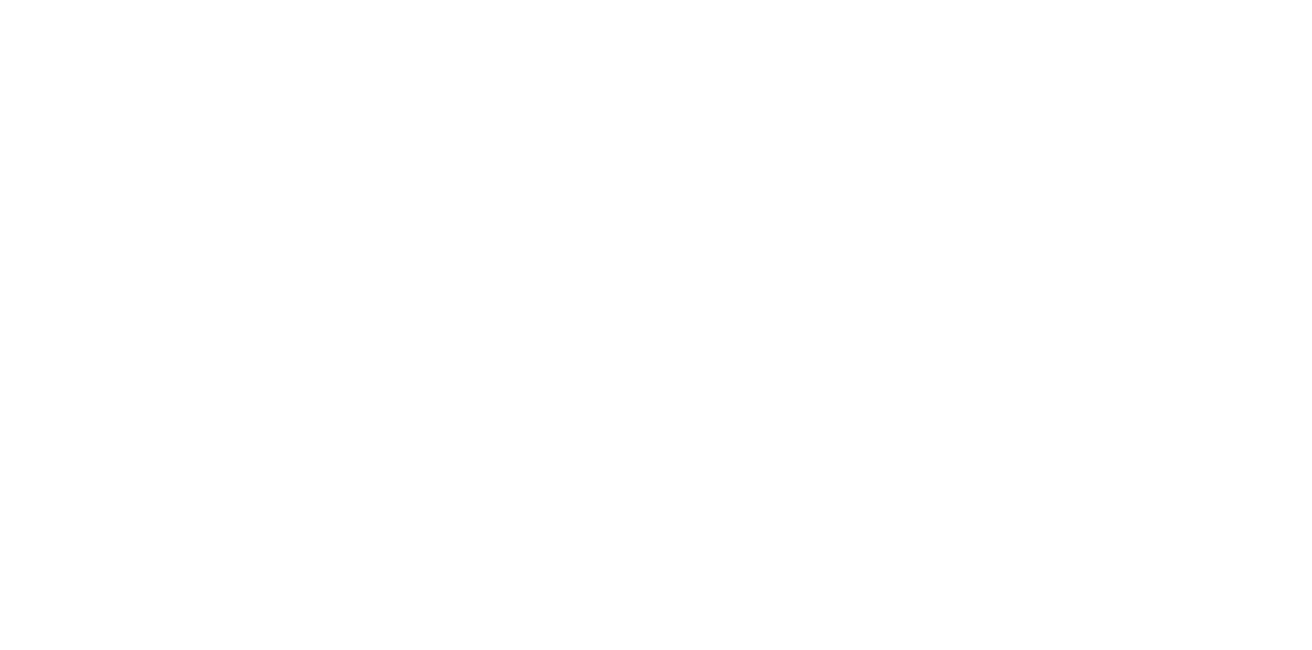
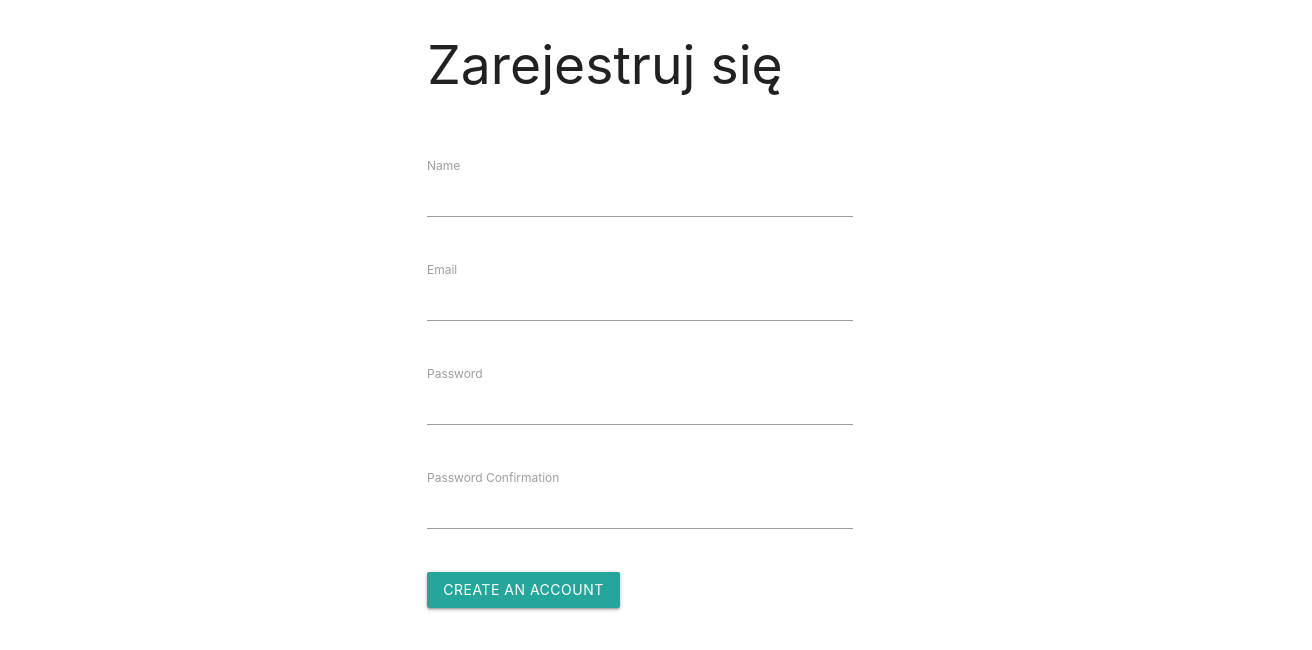
Before and after one commit to jwywrocki/react-vod, a React (Create React App) app in the folder client/: page /register in a window 1280 px wide. Shown: the top 650 px of the page, 1312 px wide, since content can reach past the window. Built offline with nearby package versions, Linux system fonts and the light colour scheme.

Commit message:
added register page

```diff
--- a/client/src/actions/types.js
+++ b/client/src/actions/types.js
@@ -1 +1,2 @@
 export const LOGIN_USER = 'login_user';
+export const REGISTER_USER = 'register_user';
--- a/client/src/components/App.js
+++ b/client/src/components/App.js
@@ -2,6 +2,7 @@
 import { Route, Switch } from 'react-router-dom';
 import About from './about';
 import Login from './register_login'
+import Register from './register_login/register'
 
 function App() {
   return (
@@ -9,6 +10,7 @@
       <Switch>
         <Route path="/about" component={About} />
         <Route path="/login" component={Login} />
+        <Route path="/register" component={Register} />
       </Switch>
     </div>
   );
--- a/client/src/components/register_login/index.js
+++ b/client/src/components/register_login/index.js
@@ -1,6 +1,7 @@
 import React, { Component } from 'react';
 import { connect } from 'react-redux';
 import { loginUser } from '../../actions/user_actions'
+import { Link } from 'react-router-dom';
 
 class RegisterLogin extends Component {
     state = {
@@ -51,60 +52,73 @@
     render() {
         return (
             <div className="container">
-                <h2>Zaloguj się</h2>
-                {this.state.errors.length > 0 && (
-                    <div>
-                        {this.displayErrors(this.state.errors)}
-                    </div>
-                )}
                 <div className="row">
-                    <form className="col s6" onSubmit={event => this.submitForm(event)}>
+                    <h2 className="col s12 offset-s3">Zaloguj się</h2>
+                </div>
+                <div className="row">
+                    {this.state.errors.length > 0 && (
+                        <div className="col s12 offset-s3">
+                            {this.displayErrors(this.state.errors)}
+                        </div>
+                    )}
+                </div>
+                <div className="row">
+                    <form className="col s6 offset-s3" onSubmit={event => this.submitForm(event)}>
                         <div className="row">
-                            <div className="input-field col s6">
+                            <div className="input-field col s12">
                                 <input
+                                    id="email"
+                                    type="email"
+                                    className="validate"
                                     name="email"
                                     value={this.state.email}
                                     onChange={e => this.handleChange(e)}
-                                    id="email"
-                                    type="email"
-                                    className="validate"
                                 />
-                                <label htmlFor="email">Email</label>
+                                <label className="active" htmlFor="email">Email</label>
                                 <span
                                     className="helper-txt"
-                                    data-error="Type a right email"
-                                    data-success="Correct"
+                                    data-error="wrong"
+                                    data-success="right"
                                 />
                             </div>
                         </div>
                         <div className="row">
-                            <div className="input-field col s6">
+                            <div className="input-field col s12">
                                 <input
+                                    id="password"
+                                    type="password"
+                                    className="validate"
                                     name="password"
                                     value={this.state.password}
                                     onChange={e => this.handleChange(e)}
-                                    id="password"
-                                    type="password"
-                                    className="validate"
                                 />
-                                <label htmlFor="email">Password</label>
+                                <label className="active" htmlFor="password">Password</label>
                                 <span
                                     className="helper-txt"
-                                    data-error="Wrong"
-                                    data-success="Correct"
+                                    data-error="wrong"
+                                    data-success="right"
                                 />
                             </div>
                         </div>
                         <div className="row">
-                            <div className="col s6">
+                            <div className="col s12">
                                 <button
-                                    className="btn waves-effect blue lighten-2"
+                                    className="btn waves-effect dark-green lighten-2"
                                     type="submit"
                                     name="action"
                                     onClick={this.submitForm}
                                 >
-                                    Login
+                                    Log in
+                                </button>&nbsp;&nbsp;
+                                <Link to="/register">
+                                    <button
+                                        className="btn waves-effect dark-green lighten-2"
+                                        type="submit"
+                                        name="action"
+                                    >
+                                        Sign up
                                 </button>
+                                </Link>
                             </div>
                         </div>
                     </form>
--- a/client/src/components/register_login/register.js
+++ b/client/src/components/register_login/register.js
@@ -0,0 +1,193 @@
+import React, { Component } from 'react';
+import { connect } from 'react-redux';
+import { registerUser } from '../../actions/user_actions'
+
+class Register extends Component {
+    state = {
+        name: "",
+        email: "",
+        password: "",
+        passwordConfirm: "",
+        errors: [],
+    };
+
+    displayErrors = errors =>
+        errors.map((error, i) => <p key={i}> {error}</p >)
+
+    handleChange = event => {
+        this.setState({ [event.target.name]: event.target.value })
+    }
+
+    isFormValid = () => {
+        let errors = [];
+        let error;
+
+        if (this.isFormEmpty(this.state)) {
+            error = { messsage: "Wypełnij wszystkie pola" };
+            this.state({ errors: errors.concat(error) });
+        } else if (!this.isPasswordValid(this.state)) {
+            error = { messsage: "Wpisane hasła są różne" };
+            this.state({ errors: errors.concat(error) });
+        } else {
+            return true;
+        }
+    }
+
+    isPasswordValid = ({ password, passwordConfirm }) => {
+        if (password.length < 6 || passwordConfirm.length < 6) {
+            return false;
+        } else if (password !== passwordConfirm) {
+            return false;
+        } else {
+            return true;
+        }
+    }
+
+    isFormEmpty = ({ name, email, password, passwordConfirm }) => {
+        return (
+            !name.length ||
+            !email.length ||
+            !password.length ||
+            !passwordConfirm.length
+        );
+    }
+
+    submitForm = event => {
+        event.preventDefault();
+
+        let dataToSubmit = {
+            name: this.state.name,
+            email: this.state.email,
+            password: this.state.password,
+            passwordConfirm: this.state.passwordConfirm,
+        }
+
+        if (this.isFormValid()) {
+            this.setState({ errors: [] })
+            this.props.dispatch(registerUser(dataToSubmit))
+                .then(response => {
+                    if (response.payload.success) {
+                        this.props.history.push('/login')
+                    } else {
+                        this.setState({
+                            errors: this.state.errors.concat("Rejestracja niepowiodła się")
+                        })
+                    }
+                })
+                .catch(err => {
+                    this.setState({
+                        errors: this.state.errors.concat(err)
+                    });
+                })
+        } else {
+            console.error("Form is not valid");
+        }
+    }
+
+    render() {
+        return (
+            <div className="container">
+                <div className="row">
+                    <h2 className="col s12 offset-s3">Zarejestruj się</h2>
+                </div>
+                <div className="row">
+                    {this.state.errors.length > 0 && (
+                        <div className="col s12 offset-s3">
+                            {this.displayErrors(this.state.errors)}
+                        </div>
+                    )}
+                </div>
+                <div className="row">
+                    <form className="col s6 offset-s3" onSubmit={event => this.submitForm(event)}>
+                        <div className="row">
+                            <div className="input-field col s12">
+                                <input
+                                    id="name"
+                                    type="text"
+                                    className="validate"
+                                    name="name"
+                                    value={this.state.name}
+                                    onChange={e => this.handleChange(e)}
+                                />
+                                <label className="active" htmlFor="name">Name</label>
+                                <span
+                                    className="helper-txt"
+                                    data-error="wrong"
+                                    data-success="right"
+                                />
+                            </div>
+                        </div>
+                        <div className="row">
+                            <div className="input-field col s12">
+                                <input
+                                    id="email"
+                                    type="email"
+                                    className="validate"
+                                    name="email"
+                                    value={this.state.email}
+                                    onChange={e => this.handleChange(e)}
+                                />
+                                <label className="active" htmlFor="email">Email</label>
+                                <span
+                                    className="helper-txt"
+                                    data-error="wrong"
+                                    data-success="right"
+                                />
+                            </div>
+                        </div>
+                        <div className="row">
+                            <div className="input-field col s12">
+                                <input
+                                    id="password"
+                                    type="password"
+                                    className="validate"
+                                    name="password"
+                                    value={this.state.password}
+                                    onChange={e => this.handleChange(e)}
+                                />
+                                <label className="active" htmlFor="password">Password</label>
+                                <span
+                                    className="helper-txt"
+                                    data-error="wrong"
+                                    data-success="right"
+                                />
+                            </div>
+                        </div>
+                        <div className="row">
+                            <div className="input-field col s12">
+                                <input
+                                    id="passwordConfirm"
+                                    type="password"
+                                    className="validate"
+                                    name="passwordConfirm"
+                                    value={this.state.passwordConfirm}
+                                    onChange={e => this.handleChange(e)}
+                                />
+                                <label className="active" htmlFor="passwordConfirm">Password Confirmation</label>
+                                <span
+                                    className="helper-txt"
+                                    data-error="wrong"
+                                    data-success="right"
+                                />
+                            </div>
+                        </div>
+                        <div className="row">
+                            <div className="col s12">
+                                <button
+                                    className="btn waves-effect dark-green lighten-2"
+                                    type="submit"
+                                    name="action"
+                                    onClick={this.submitForm}
+                                >
+                                    Create an account
+                                </button>
+                            </div>
+                        </div>
+                    </form>
+                </div>
+            </div>
+        );
+    }
+}
+
+export default connect()(Register);
--- a/client/src/reducers/user_reducer.js
+++ b/client/src/reducers/user_reducer.js
@@ -1,11 +1,14 @@
 import {
-    LOGIN_USER
+    LOGIN_USER,
+    REGISTER_USER
 } from '../actions/types';
 
 export default function (state = {}, action) {
     switch (action.type) {
         case LOGIN_USER:
             return { ...state, loginSuccess: action.payload }
+        case REGISTER_USER:
+            return { ...state, loginSuccess: action.payload }
         default:
             return state;
     }
```
Also changed, not shown: client/src/actions/user_actions.js (+12 -1 lines).
